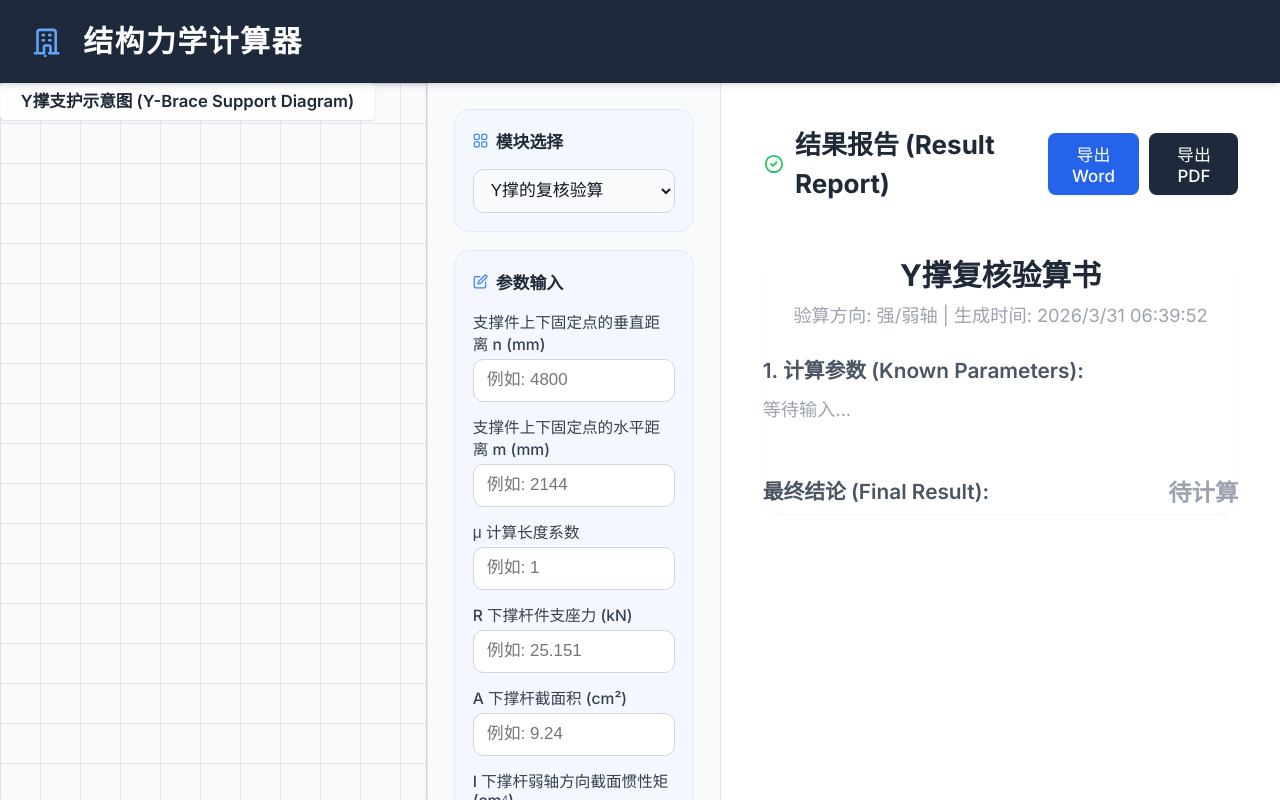
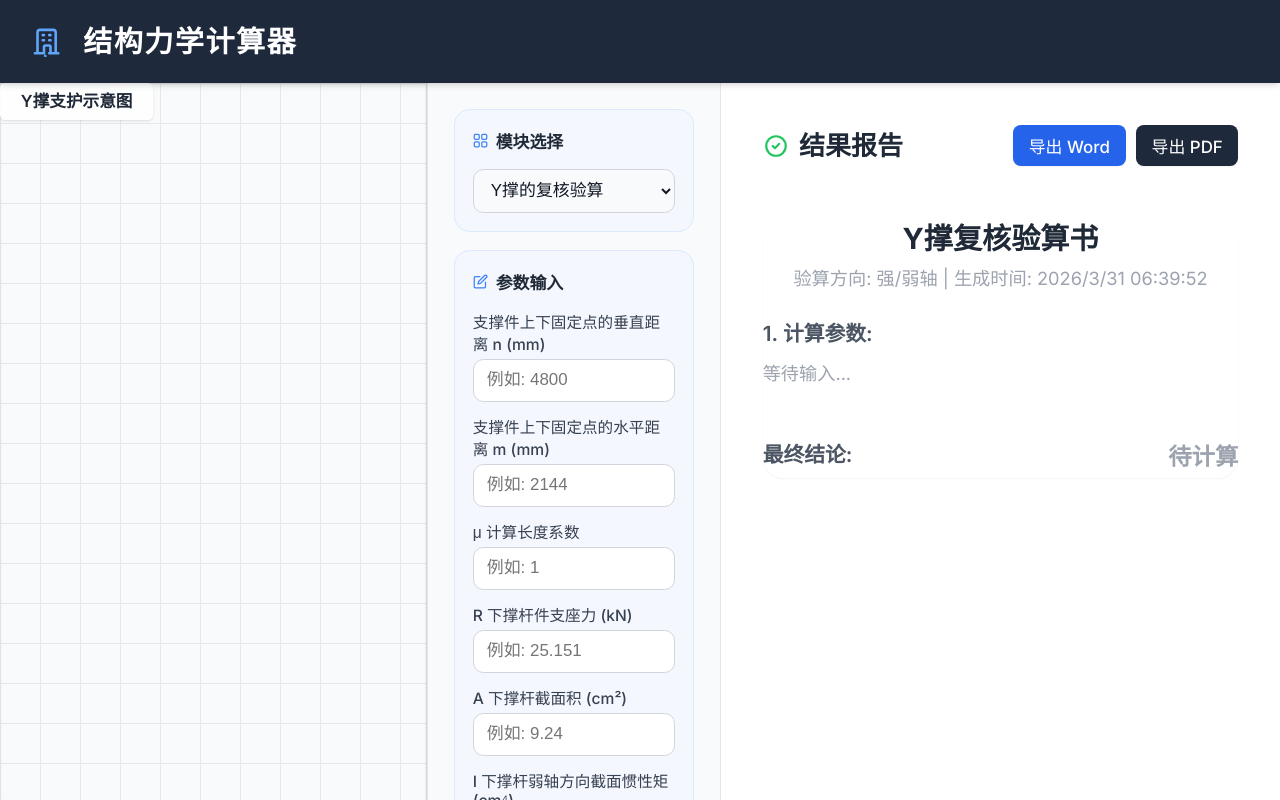
Before and after one commit to YurmlvS/CF_Calculation, a React (Vite) app: page / in a window 1280 px wide. Built offline with nearby package versions, Linux system fonts and the light colour scheme.

Commit message:
feat: 优化文本显示，移除多余描述以提升可读性

```diff
--- a/src/App.tsx
+++ b/src/App.tsx
@@ -119,7 +119,7 @@ export default function App() {
                   <path strokeLinecap="round" strokeLinejoin="round" strokeWidth="2"
                     d="M9 12l2 2 4-4m6 2a9 9 0 11-18 0 9 9 0 0118 0z" />
                 </svg>
-                结果报告 (Result Report)
+                结果报告
               </h2>
               <div className="flex gap-2">
                 <div
--- a/src/index.css
+++ b/src/index.css
@@ -162,7 +162,7 @@ body {
 }
 
 .text-xl {
-  font-size: 1.4375rem;
+  font-size: 1.4rem;
   /* 原 1.25rem → 约 +15% */
   line-height: 2rem;
 }
--- a/src/modules/y-brace/DiagramPanel.tsx
+++ b/src/modules/y-brace/DiagramPanel.tsx
@@ -178,7 +178,7 @@ const DiagramPanel: React.FC<ModuleDiagramProps> = ({ params, isKonvaLoaded }) =
       }}
     >
       <div className="absolute top-4 left-4 bg-white/80 backdrop-blur px-3 py-1 rounded shadow text-st font-semibold text-gray-800 z-10 border border-gray-200">
-        Y撑支护示意图 (Y-Brace Support Diagram)
+        Y撑支护示意图
       </div>
       <div ref={konvaContainerRef} className="flex-1 w-full cursor-crosshair" style={{ minHeight: 0 }} />
     </div>
--- a/src/modules/y-brace/ResultPanel.tsx
+++ b/src/modules/y-brace/ResultPanel.tsx
@@ -252,7 +252,7 @@ const ResultPanel: React.FC<ModuleResultProps> = ({ params, calcResult, calcTarg
         {/* 1. 已知参数 */}
         <div className="mb-4">
           <h4 className="text-sm font-semibold text-gray-600 mb-2">
-            1. 计算参数 (Known Parameters):
+            1. 计算参数:
           </h4>
           {result ? (
             <ul
@@ -295,7 +295,7 @@ const ResultPanel: React.FC<ModuleResultProps> = ({ params, calcResult, calcTarg
 
         {/* 最终结论 */}
         <div className="mt-6 pt-4 border-t border-gray-100 flex items-center justify-between">
-          <h4 className="text-sm font-semibold text-gray-600">最终结论 (Final Result):</h4>
+          <h4 className="text-sm font-semibold text-gray-600">最终结论:</h4>
           <span
             style={{
               fontSize: '1.125rem',
```
